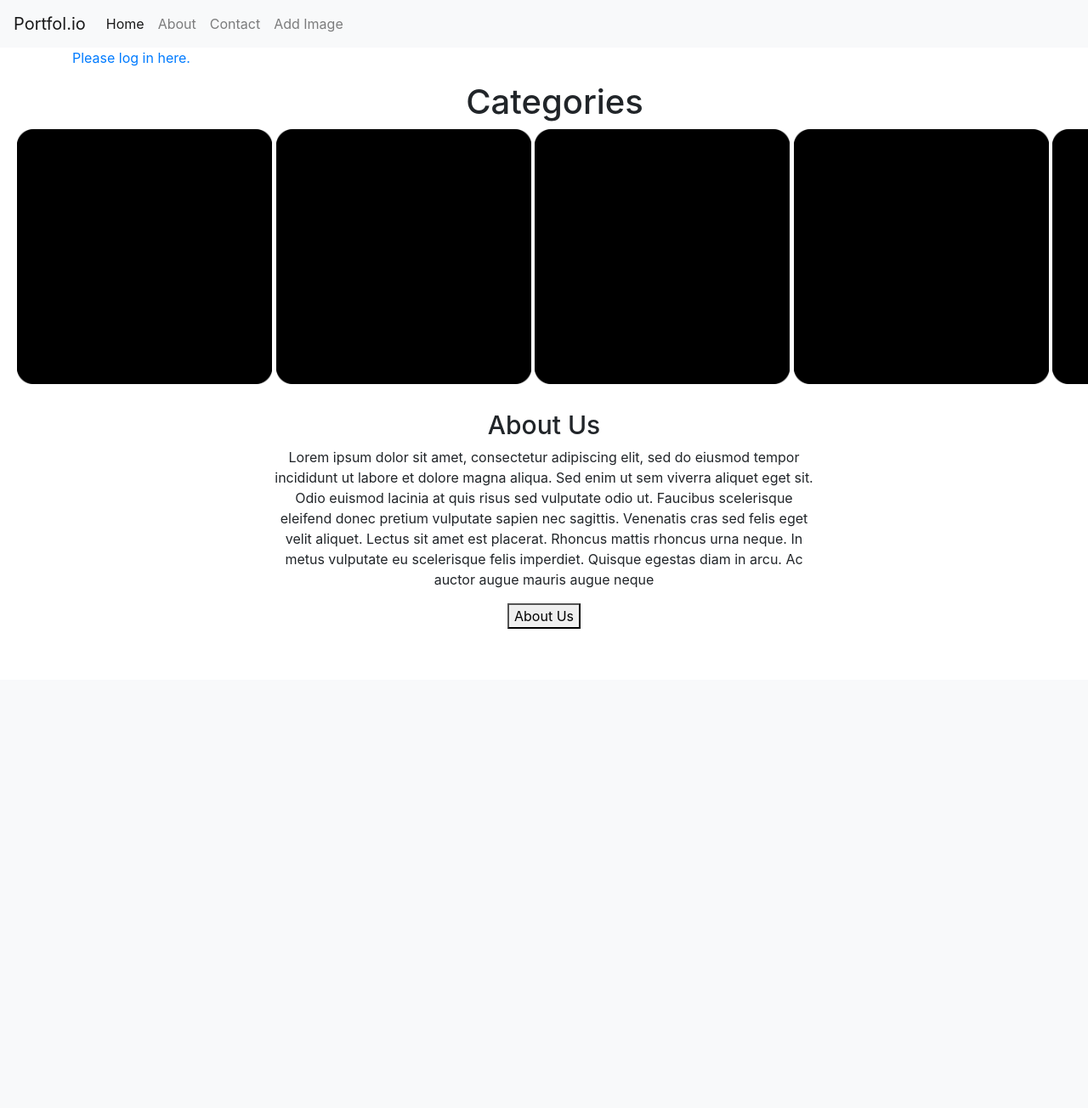
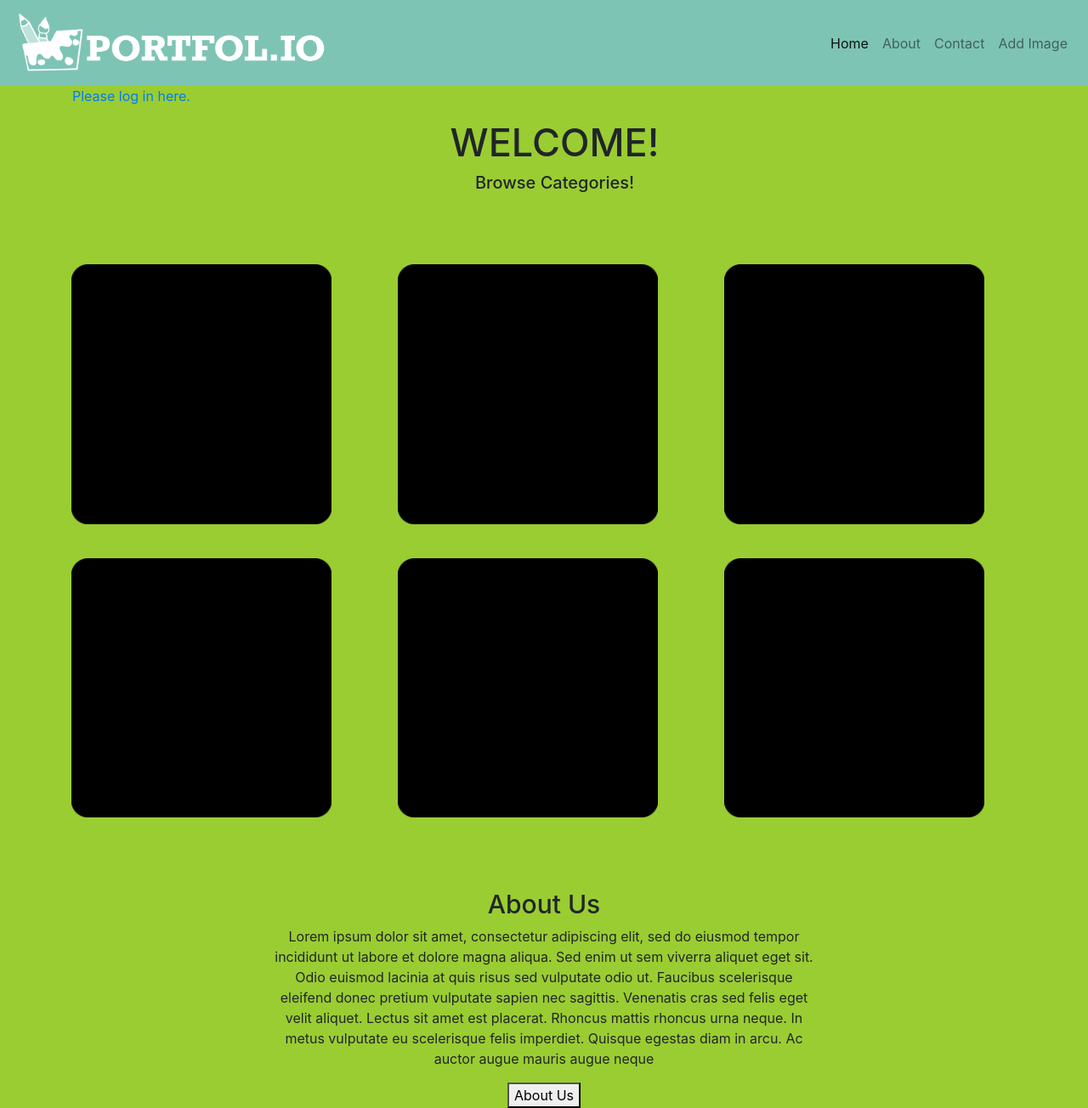
Before and after one commit to Rayliable/portfolio-site-IMD2900, a Django app: page / in a window 1280 px wide. Shown: the whole page at 85% size. Before the commit the page ends 740 px from the top, so only its background shows below. Run offline with Django 4.2, Linux system fonts and the light colour scheme; some libraries are stand-ins or nearby versions.

Commit message:
Beginning of Style creation

```diff
--- /dev/null
+++ b/home/static/style/homeStyle.css
@@ -0,0 +1,30 @@
+body {
+    background-color: YellowGreen;
+}
+
+h1 {
+    color: navy;
+}
+
+.categories {
+
+}
+
+.categoryDisplay {
+    margin: 5%;
+    display: grid;
+    grid-template-columns: auto auto auto;
+    grid-template-rows: auto auto auto;
+
+    justify-content: space-between;
+}
+
+.categoryimg {
+    width: 90%;
+    padding: 20px;
+    height: auto;
+}
+
+homeWelcome {
+    background-color: black;
+}
--- a/register/templates/register/register.html
+++ b/register/templates/register/register.html
@@ -1,4 +1,6 @@
 {% extends "nav-bar.html" %}
+{% load static %}
+
 <!-- Used tutorial https://www.youtube.com/watch?v=Ev5xgwndmfc&ab_channel=TechWithTim, minus bootstrapping part -->
 {% block title %}Create an Account - Portfol.io{% endblock %}
 
--- a/templates/about.html
+++ b/templates/about.html
@@ -1,4 +1,5 @@
 {% extends "nav-bar.html" %}
+{% load static %}
 {% block title %}
     <!-- Title here! -->
     About Us - Portfol.io
--- a/templates/home.html
+++ b/templates/home.html
@@ -15,27 +15,31 @@
     </div>
     <script src="https://code.jquery.com/jquery-3.3.1.slim.min.js"></script>
     <script src="https://stackpath.bootstrapcdn.com/bootstrap/4.3.1/js/bootstrap.bundle.min.js" ></script>
-      <h3 style="margin-left: 25px; font-size: 40px; text-align: center"> Categories </h3>
+
+    <div class="homeWelcome">
+        <h3 style="margin-left: 25px; font-size: 45px; text-align: center"> WELCOME! </h3>
+        <h4 style="margin-left: 25px; font-size: 20px; text-align: center"> Browse Categories! </h4>
+    </div>
     <!-- Scroll line for categories -->
-    <div style="margin-left: 20px; display: flex; white-space: nowrap; overflow-x: auto; -ms-overflow-style: none;">
-        <div style="margin-right: 20px">
+    <div class="categories">
+        <div class="categoryDisplay">
             <a href="#"> <!-- links to the page of art -->
-                <img src="{% static 'placeHolderImage.png' %}" alt="img" style="width: 300px; height: auto">
+                <img src="{% static 'placeHolderImage.png' %}" alt="img" class="categoryimg">
             </a>
             <a href="#"> <!-- links to the page of art -->
-                <img src="{% static 'placeHolderImage.png' %}" alt="img" style="width: 300px; height: auto">
+                <img src="{% static 'placeHolderImage.png' %}" alt="img" class="categoryimg">
             </a>
             <a href="#"> <!-- links to the page of art -->
-                <img src="{% static 'placeHolderImage.png' %}" alt="img" style="width: 300px; height: auto">
+                <img src="{% static 'placeHolderImage.png' %}" alt="img" class="categoryimg">
             </a>
             <a href="#"> <!-- links to the page of art -->
-                <img src="{% static 'placeHolderImage.png' %}" alt="img" style="width: 300px; height: auto">
+                <img src="{% static 'placeHolderImage.png' %}" alt="img" class="categoryimg">
             </a>
             <a href="#"> <!-- links to the page of art -->
-                <img src="{% static 'placeHolderImage.png' %}" alt="img" style="width: 300px; height: auto">
+                <img src="{% static 'placeHolderImage.png' %}" alt="img" class="categoryimg">
             </a>
             <a href="#"> <!-- links to the page of art -->
-                <img src="{% static 'placeHolderImage.png' %}" alt="img" style="width: 300px; height: auto">
+                <img src="{% static 'placeHolderImage.png' %}" alt="img" class="categoryimg">
             </a>
         </div>
     </div>
@@ -54,4 +58,6 @@
             <button> About Us </button>
         </a>
     </div>
+<link rel="stylesheet" type="text/css" href="static/style/homeStyle.css">
+
 {% endblock %}
--- a/templates/nav-bar.html
+++ b/templates/nav-bar.html
@@ -1,5 +1,4 @@
 <!DOCTYPE html>
-
 {%  load static %}
 
 <html lang="en">
@@ -12,17 +11,16 @@
       {% endblock %}
     </title>
     <link rel="stylesheet" href="https://stackpath.bootstrapcdn.com/bootstrap/4.3.1/css/bootstrap.min.css"  rel="stylesheet" />
+  <link rel="stylesheet" type="text/css" href="static/style/headerStyle.css">
   </head>
   <body>
-  {% block navbar %}
-    <nav class="navbar navbar-expand-lg navbar-light bg-light">
-      <a class="navbar-brand" href="/">
-          {% block siteName %}
-            Portfol.io
-          {% endblock %}
-      </a>
+    {% block navbar %}
+      <nav class="navbar navbar-expand-lg navbar-light" style="background-color: #7ec4b5;">
+        <a class="navbar-brand ml-1 mr-4" href="/">
+          <img src="Media/siteImages/portfolioNameLogo.png" alt="site logo" style="width:auto; height:75px;">
+    </a>
       <button class="navbar-toggler" type="button" data-toggle="collapse" data-target="#navbarNav" aria-controls="navbarNav" aria-expanded="false" aria-label="Toggle navigation"><span class="navbar-toggler-icon"></span></button>
-      <div class="collapse navbar-collapse" id="navbarNav">
+      <div class="collapse navbar-collapse d-flex justify-content-end" id="navbarNav" >
         <ul class="navbar-nav">
           <li class="nav-item active">
             <a class="nav-link" href="/">Home</a>
@@ -43,6 +41,5 @@
 
   {% block content %}
   {% endblock %}
-
   </body>
 </html>
--- a/templates/upload.html
+++ b/templates/upload.html
@@ -1,4 +1,6 @@
 {% extends "nav-bar.html" %}
+{% load static %}
+
 <!-- Used tutorial https://www.youtube.com/watch?v=Ev5xgwndmfc&ab_channel=TechWithTim, minus bootstrapping part -->
 {% block title %} Upload Images - Portfol.io{% endblock %}
 
```
Also changed, not shown: Media/siteImages/portfolioLogo.png (added), Media/siteImages/portfolioNameLogo.png (added), home/static/style/headerStyle.css (added).
